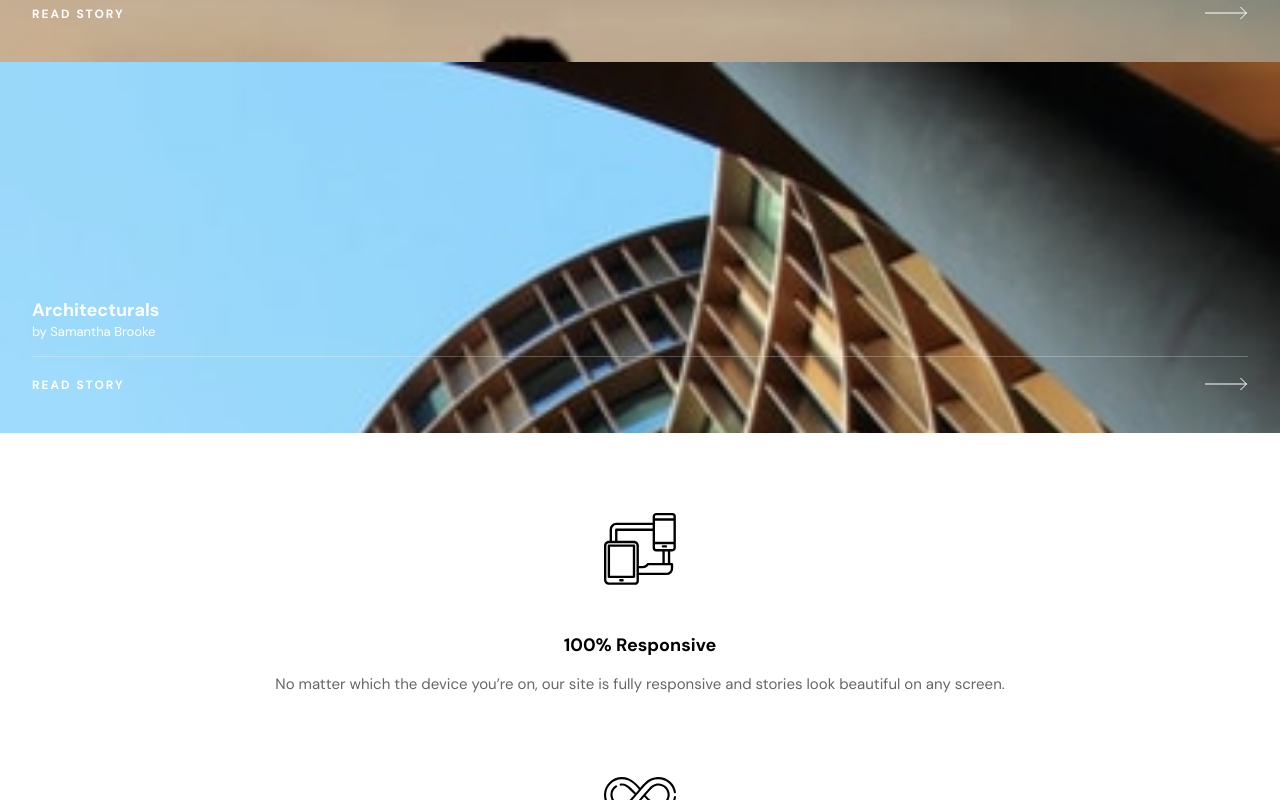
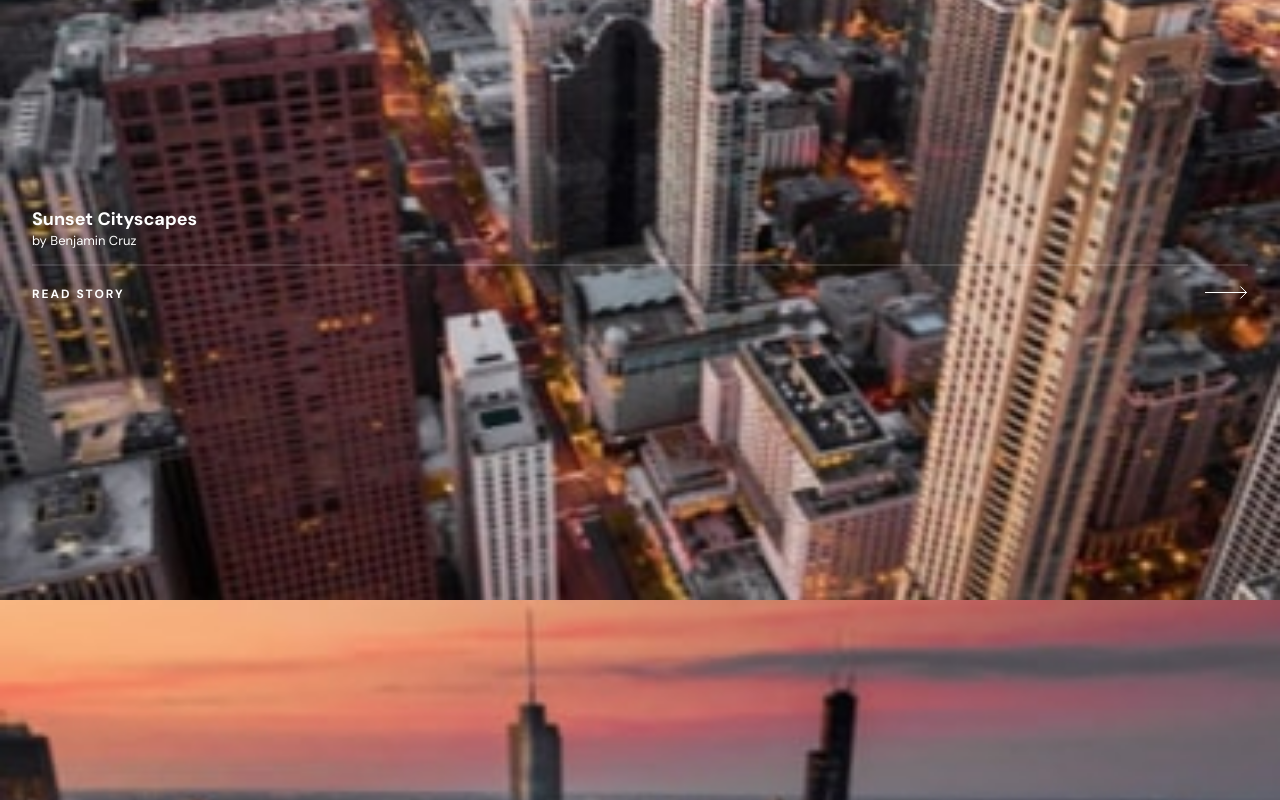
Before and after one commit to alexJSanchez/PhotoSnap, a React (Create React App) app in the folder photosnap/: page / in a window 1280 px wide. Shown: the part 5676-6476 px from the top of the page. Built offline with nearby package versions, Linux system fonts and the light colour scheme.

Commit message:
add resonsive image 2

```diff
--- a/photosnap/src/App.js
+++ b/photosnap/src/App.js
@@ -13,6 +13,7 @@ import twitter from "./assets/shared/desktop/twitter.svg";
 import pinterest from "./assets/shared/desktop/pinterest.svg";
 import instagram from "./assets/shared/desktop/instagram.svg";
 import mountain from "./assets/stories/mobile/mountains.jpg";
+import cityscapes from "./assets/stories/mobile/cityscapes.jpg";
 import "./App.css";
 import "./index.css";
 
@@ -107,6 +108,20 @@ function App() {
 						</div>
 					</div>
 					{/*two*/}
+					<div className="relative">
+						<img src={cityscapes} className="w-full"></img>
+						<div className="w-full absolute pr-[2rem] pl-[2rem] top-[70%] left-[10%] translate-x-[-10%] translate-y-[-10%]">
+							<p className="sub-card-title">Sunset Cityscapes</p>
+							<p className="sub-card-author">by Benjamin Cruz</p>
+							<div className="line"> </div>
+							<div className="btn-two-box">
+								<button className="btn-two-light">
+									READ STORY
+									<img className="arrow-img-light" src={arrow} />
+								</button>
+							</div>
+						</div>
+					</div>
 					<div className="two">
 						<p className="sub-card-title">Sunset Cityscapes</p>
 						<p className="sub-card-author">by Benjamin Cruz</p>
```
